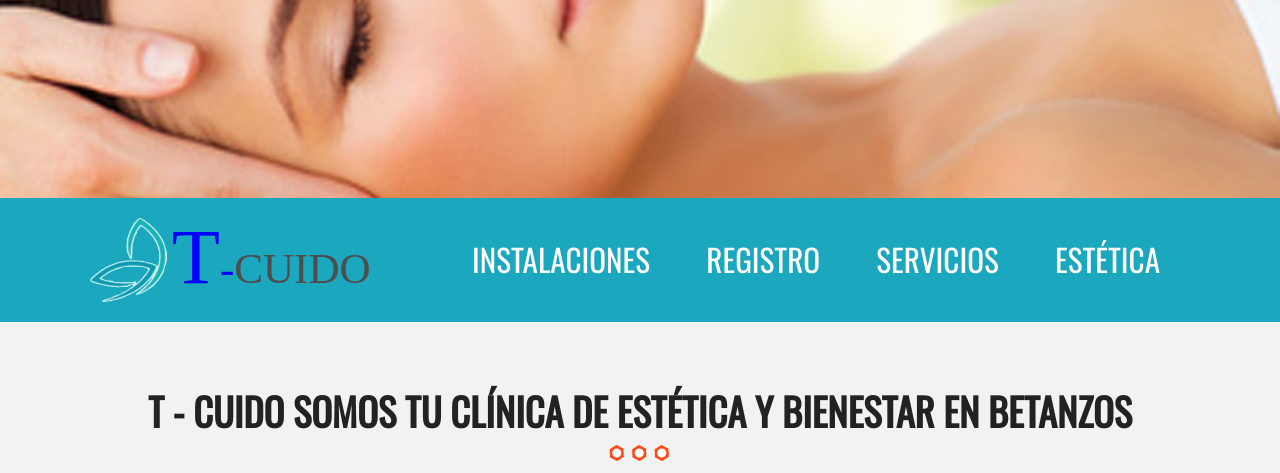
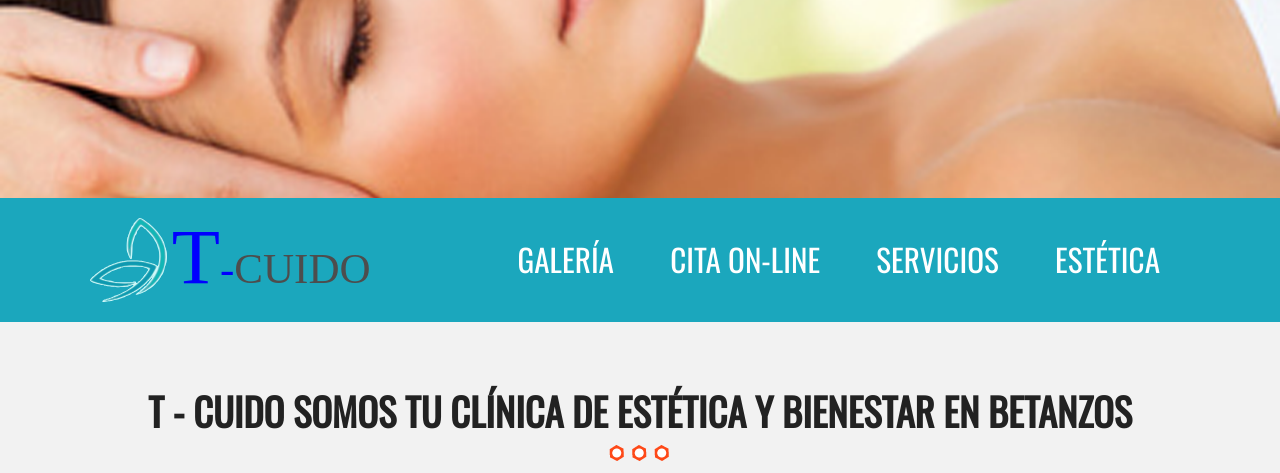
Before and after one commit to ricpar90/tcuido, a PHP site: page /tcuido/index.php in a window 1280 px wide. Shown: the part 498-971 px from the top of the page. Run offline with PHP 8.4, Linux system fonts and the light colour scheme; data that the repository does not hold is empty; some libraries are stand-ins or nearby versions.

Commit message:
includes

```diff
--- a/htdocs/Tcuido/includes/templates/header.php
+++ b/htdocs/Tcuido/includes/templates/header.php
@@ -65,8 +65,8 @@
                 <span></span>
             </div>
             <nav class="navegacion-principal clearfix">
-                <a href="instalaciones.php">Instalaciones</a>
-                <a href="registro.php">Registro</a>
+                <a href="instalaciones.php">Galería</a>
+                <a href="registro.php">Cita On-line</a>
                 <a href="servicios.php">Servicios</a>
                 <a href="estetica.php">Estética</a>
             </nav>
```
